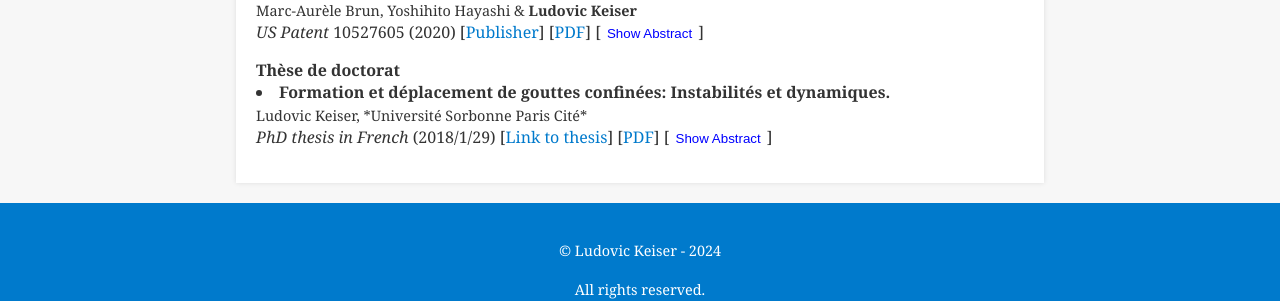
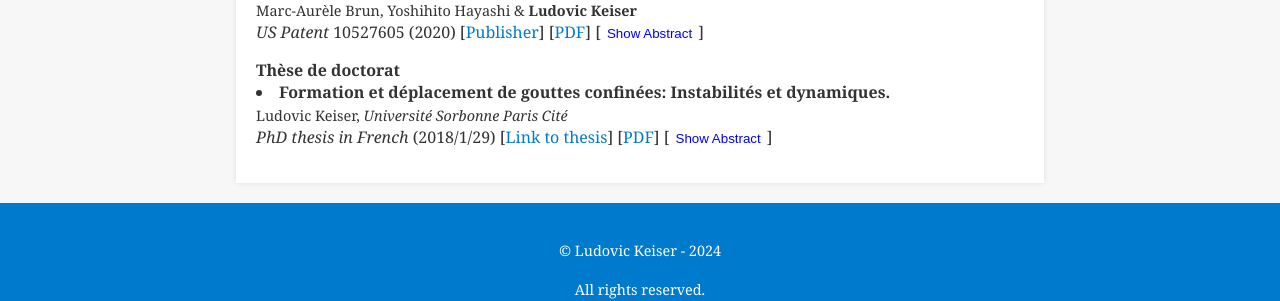
Before and after one commit to Keiser-sci/keiser-sci.github.io, a Jekyll site: the page built from publications.md, in a window 1280 px wide. Shown: the part 1912-2213 px from the top of the page. Built offline with Jekyll 4.4.1, drawn with Linux system fonts in a browser that asks for light colours.

Commit message:
Update publications.md

```diff
--- a/publications.md
+++ b/publications.md
@@ -229,7 +229,7 @@ title: "Publications"
 
 <li style="margin-bottom: 15px;">
     <strong>Formation et déplacement de gouttes confinées: Instabilités et dynamiques.</strong><br>
-    <span style="font-size: 0.9em;">Ludovic Keiser, *Université Sorbonne Paris Cité* </span><br>
+    <span style="font-size: 0.9em;">Ludovic Keiser, <em>Université Sorbonne Paris Cité</em> </span><br>
     <em>PhD thesis in French</em> (2018/1/29)
     [<a href="https://hal.science/tel-02280106/">Link to thesis</a>]
     [<a href="publications/Keiser_PhD.pdf">PDF</a>]
```
